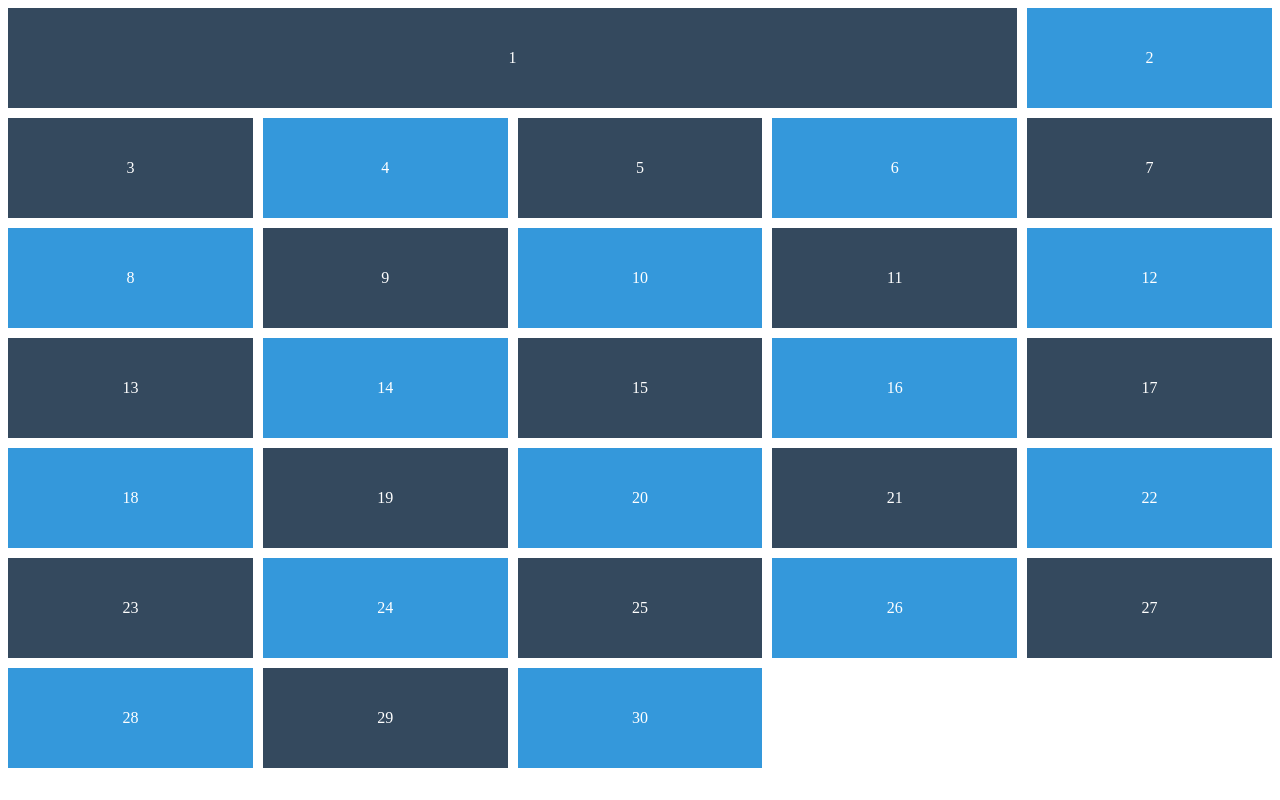
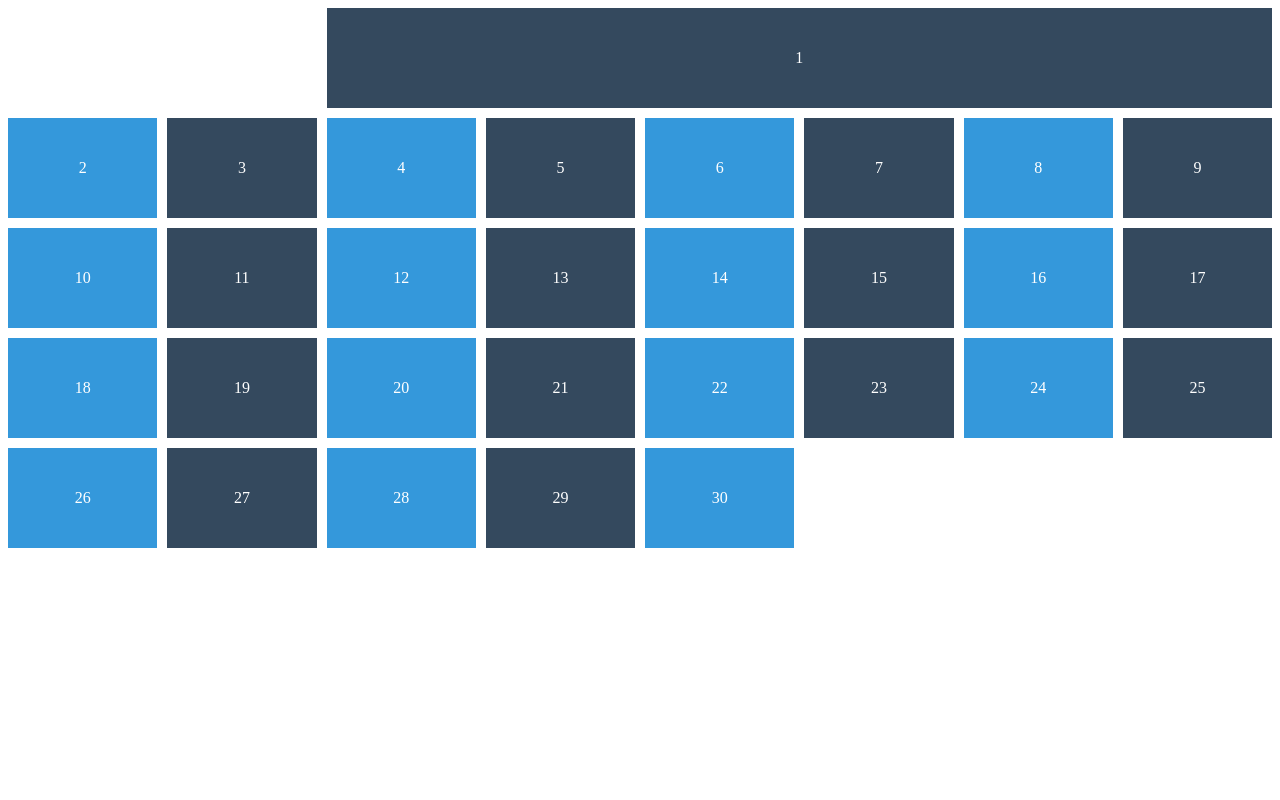
Before and after one commit to kowoohyuk/nomad-css, a plain HTML site: page flexbox/grid.html in a window 1280 px wide. Drawn offline with Linux system fonts and the light colour scheme.

Commit message:
grid line naming, grid-auto-flow

```diff
--- a/flexbox/grid.html
+++ b/flexbox/grid.html
@@ -4,8 +4,13 @@
   .father { /* <-- grid container */
     display: grid;
     grid-gap: 10px;
-    grid-auto-rows: 100px;
-    grid-template-columns: repeat(5, 1fr);
+    grid-auto-rows: 100px;  /*line-naming 공백을 넣으면 이름이 인식되지 않음. [first line]*/
+    grid-template-columns: [first-line] 1fr [second-line] 1fr [third-line] 1fr repeat(5, 1fr) [last-line];
+    /*
+       아래의 box first-child의 grid-column: third-line / last-line을 통해 공백이 2칸 발생한다.
+       공백 없이 grid를 가득 채우고 싶다면 dense를 추가하면 된다.
+    */
+    /* grid-auto-flow: row dense; */
   }
   .box {
     display: flex;
@@ -20,8 +25,9 @@
     background-color: #3498db;
   }
   .box:first-child {
-    /* 상대적인 크기를 정할 수 있다. 기준은 item이 아닌 line이다.*/
-    grid-column: 1 / 5;
+    grid-column: first-line / last-line; /*line naming의 활용법. 하지만 이렇게 쓰기 보다 아래처럼 쓰는게 보기좋고 편하다.*/
+    grid-column: 1 / -1;
+    grid-column: third-line / last-line
   }
 </style>
 </head>
```
